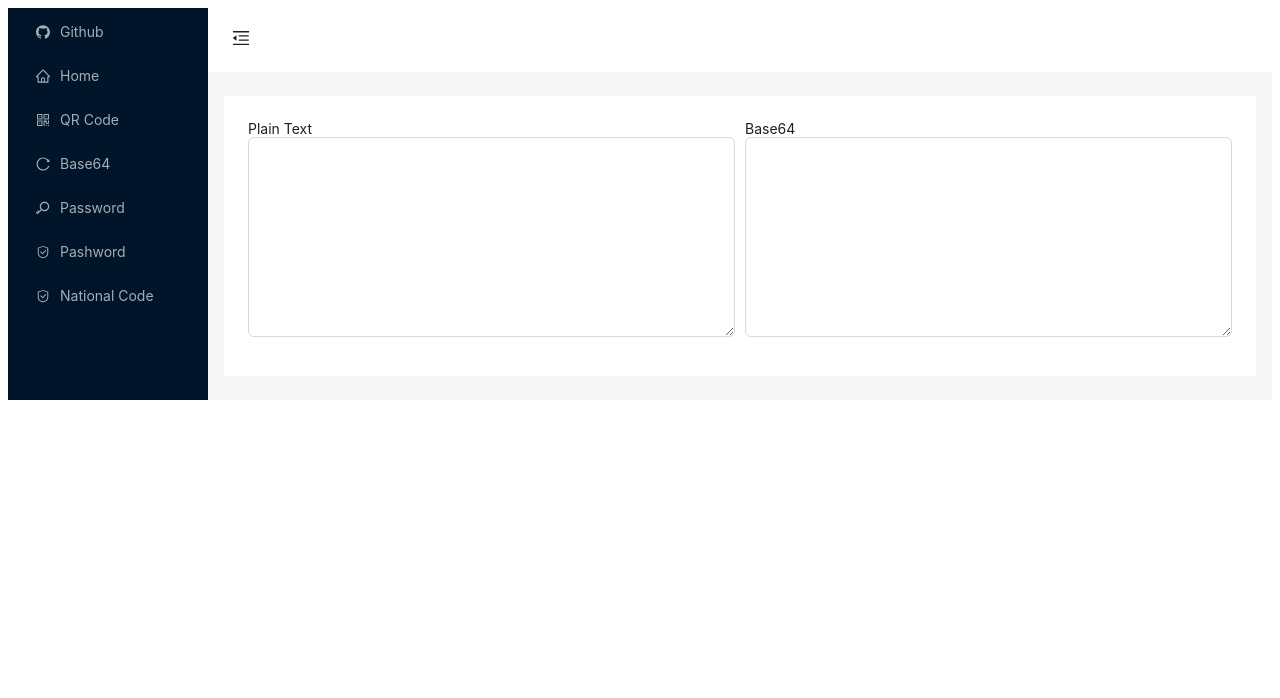
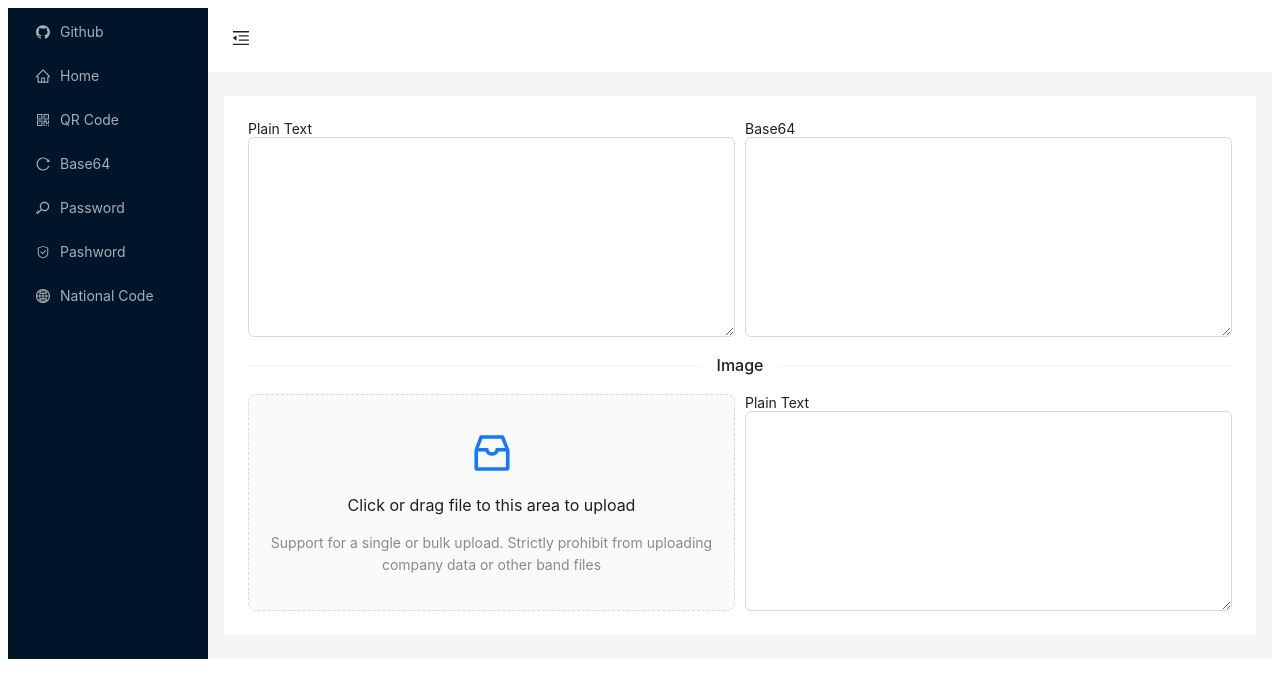
Before and after one commit to pashaie/pashautils, a React (Vite) app: page /pashautils/base64 in a window 1280 px wide. Shown: the top 698 px of the page. Built offline with nearby package versions, Linux system fonts and the light colour scheme.

Commit message:
base64 image

```diff
--- a/src/App.tsx
+++ b/src/App.tsx
@@ -9,6 +9,7 @@ import {
   SafetyOutlined,
   HomeOutlined,
   GithubOutlined,
+  GlobalOutlined,
 } from "@ant-design/icons";
 import { Button, Layout, Menu, theme } from "antd";
 import { Outlet, useNavigate } from "react-router-dom";
@@ -72,7 +73,7 @@ const App: React.FC = () => {
             },
             {
               key: "nationalCode",
-              icon: <SafetyOutlined />,
+              icon: <GlobalOutlined />,
               label: "National Code",
             },
           ]}
--- a/src/Base64.tsx
+++ b/src/Base64.tsx
@@ -1,10 +1,45 @@
-import { Col, Row } from "antd";
+import {
+  Col,
+  Divider,
+  message,
+  Row,
+  Space,
+  Upload,
+  UploadFile,
+  UploadProps,
+} from "antd";
 import TextArea from "antd/es/input/TextArea";
+import { UploadChangeParam, RcFile } from "antd/es/upload";
 import { useEffect, useState } from "react";
+import {
+  LoadingOutlined,
+  PlusOutlined,
+  InboxOutlined,
+} from "@ant-design/icons";
+import Dragger from "antd/es/upload/Dragger";
+
+const getBase64 = (img: RcFile, callback: (url: string) => void) => {
+  const reader = new FileReader();
+  reader.addEventListener("load", () => callback(reader.result as string));
+  reader.readAsDataURL(img);
+};
+
+const beforeUpload = (file: RcFile) => {
+  const isJpgOrPng = file.type === "image/jpeg" || file.type === "image/png";
+  if (!isJpgOrPng) {
+    message.error("You can only upload JPG/PNG file!");
+  }
+  const isLt2M = file.size / 1024 / 1024 < 2;
+  if (!isLt2M) {
+    message.error("Image must smaller than 2MB!");
+  }
+  return false;
+};
 
 export default function Base64() {
   const [text, setText] = useState("");
   const [base64, setBase64] = useState("");
+  const [imageUrl, setImageUrl] = useState<string>();
 
   const changeBase64 = (val: string) => {
     try {
@@ -20,6 +55,15 @@ export default function Base64() {
     } catch (e) {}
     setText(val);
   };
+
+  const handleChange: UploadProps["onChange"] = (
+    info: UploadChangeParam<UploadFile>
+  ) => {
+    getBase64(info.file as RcFile, (url) => {
+      setImageUrl(url);
+    });
+  };
+
   return (
     <div>
       <Row gutter={[10, 10]}>
@@ -40,6 +84,52 @@ export default function Base64() {
           />
         </Col>
       </Row>
+      <Divider>Image</Divider>
+      <Row gutter={[10, 10]}>
+        <Col span={12}>
+          {/* <Upload
+            name="avatar"
+            listType="picture-card"
+            className="avatar-uploader"
+            showUploadList={false}
+
+          >
+
+          </Upload> */}
+
+          <Dragger
+            beforeUpload={beforeUpload}
+            onChange={handleChange}
+            multiple={false}
+          >
+            {imageUrl ? (
+              <img src={imageUrl} alt="avatar" style={{ width: "100%" }} />
+            ) : (
+              <>
+                <p className="ant-upload-drag-icon">
+                  <InboxOutlined />
+                </p>
+                <p className="ant-upload-text">
+                  Click or drag file to this area to upload
+                </p>
+                <p className="ant-upload-hint">
+                  Support for a single or bulk upload. Strictly prohibit from
+                  uploading company data or other band files
+                </p>
+              </>
+            )}
+          </Dragger>
+        </Col>
+        <Col span={12}>
+          Plain Text
+          <TextArea
+            style={{ height: 200, width: "100%" }}
+            readOnly
+            value={imageUrl}
+            onChange={(e) => changeText(e.target.value)}
+          />
+        </Col>
+      </Row>
     </div>
   );
 }
```
